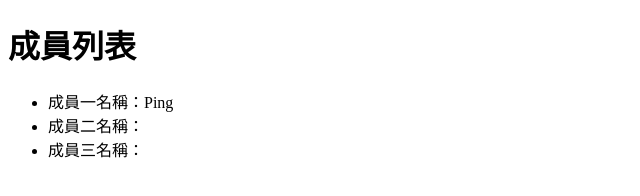
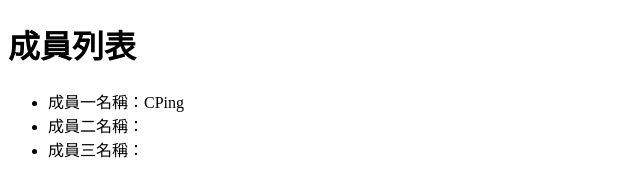
Before and after one commit to ping1642/git-1106-2, a plain HTML site: page index.html in a window 1280 px wide. Shown: the full height of the page, 0-640 px from the left. Drawn offline with Linux system fonts and the light colour scheme.

Commit message:
修改成員一名字

```diff
--- a/index.html
+++ b/index.html
@@ -8,7 +8,7 @@
 <body>
     <h1>成員列表</h1>
     <ul>
-        <li>成員一名稱：Ping</li>
+        <li>成員一名稱：CPing</li>
         <li>成員二名稱：</li>
         <li>成員三名稱：</li>
     </ul>
```
